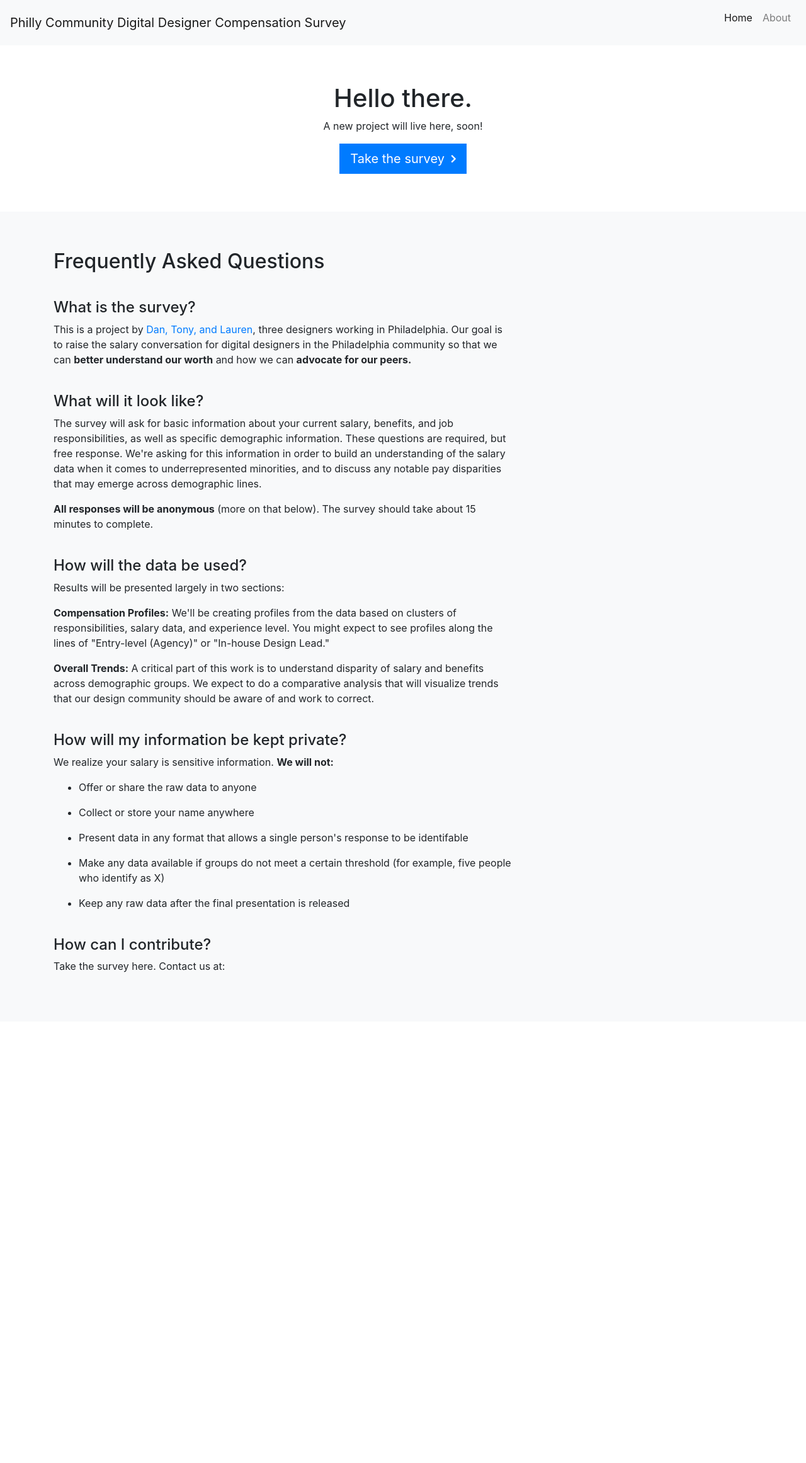
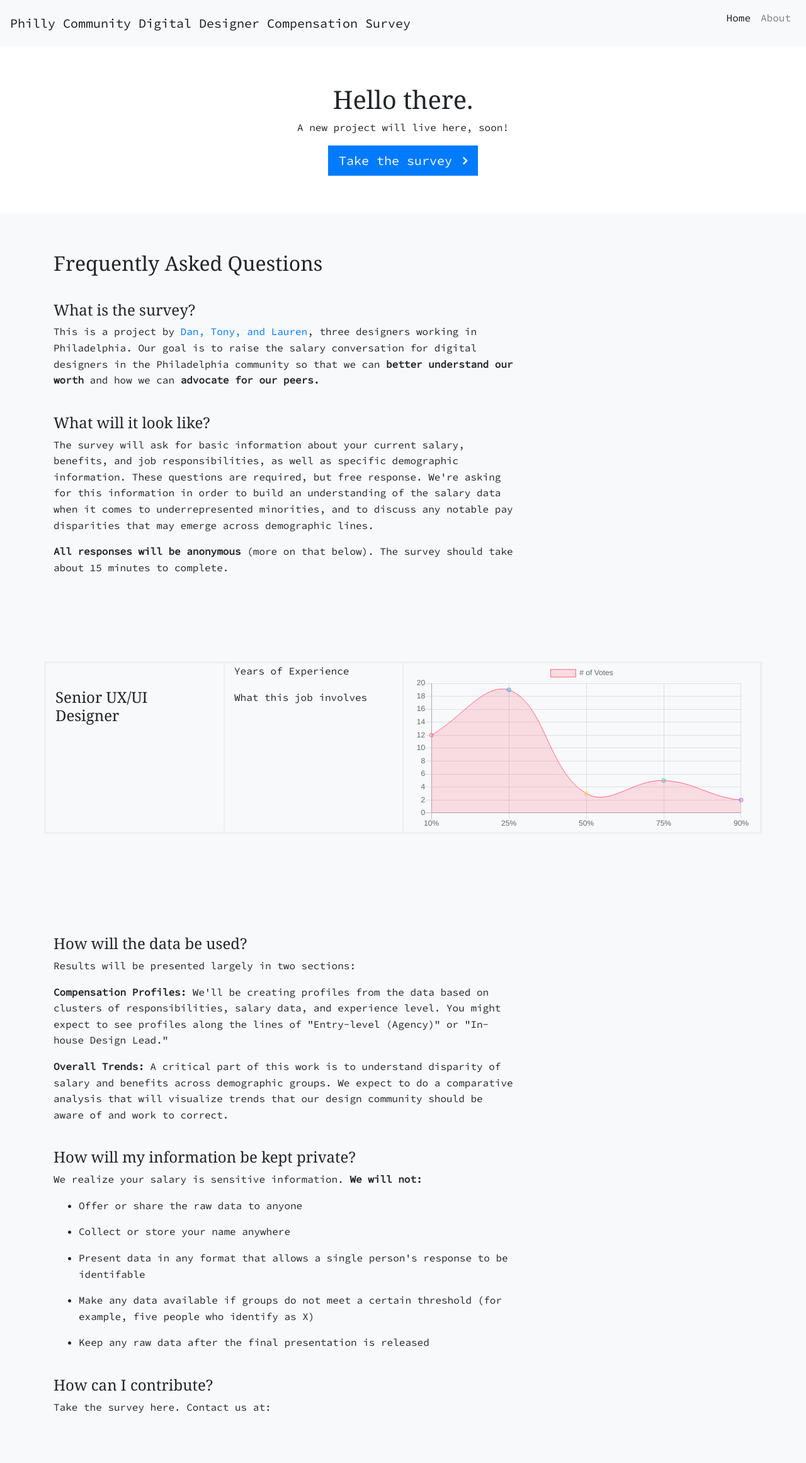
Before and after one commit to laurenhallden/designer-survey, a Jekyll site: the page built from index.md, in a window 1280 px wide. Shown: the whole page at 63% size. Built offline with Jekyll 4.4.1, drawn with Linux system fonts in a browser that asks for light colours; nearby versions of some CDN libraries; before the commit the page ends 1622 px from its top, so only the background shows below that.

Commit message:
adding fonts

```diff
--- a/_includes/head.html
+++ b/_includes/head.html
@@ -26,11 +26,13 @@
 <link rel="stylesheet" href="https://stackpath.bootstrapcdn.com/bootstrap/4.3.1/css/bootstrap.min.css" integrity="sha384-ggOyR0iXCbMQv3Xipma34MD+dH/1fQ784/j6cY/iJTQUOhcWr7x9JvoRxT2MZw1T" crossorigin="anonymous">
 <link rel="stylesheet" href="https://stackpath.bootstrapcdn.com/font-awesome/4.7.0/css/font-awesome.min.css">
 <link rel="stylesheet" type="text/css" href="/stylesheets/screen.css">
+<link rel="stylesheet" type="text/css" link href="https://fonts.googleapis.com/css?family=Source+Code+Pro&display=swap" rel="stylesheet">
 
 <!-- JS -->
 <script src="https://code.jquery.com/jquery-3.3.1.slim.min.js" integrity="sha384-q8i/X+965DzO0rT7abK41JStQIAqVgRVzpbzo5smXKp4YfRvH+8abtTE1Pi6jizo" crossorigin="anonymous"></script>
 <script src="https://cdnjs.cloudflare.com/ajax/libs/popper.js/1.14.7/umd/popper.min.js" integrity="sha384-UO2eT0CpHqdSJQ6hJty5KVphtPhzWj9WO1clHTMGa3JDZwrnQq4sF86dIHNDz0W1" crossorigin="anonymous"></script>
 <script src="https://stackpath.bootstrapcdn.com/bootstrap/4.3.1/js/bootstrap.min.js" integrity="sha384-JjSmVgyd0p3pXB1rRibZUAYoIIy6OrQ6VrjIEaFf/nJGzIxFDsf4x0xIM+B07jRM" crossorigin="anonymous"></script>
+<script src="https://cdn.jsdelivr.net/npm/chart.js@2.8.0/dist/Chart.min.js"></script>
 
 <!-- FAVICONS  -->
 <link rel="apple-touch-icon" sizes="180x180" href="/apple-touch-icon.png">
--- a/_layouts/standard.html
+++ b/_layouts/standard.html
@@ -27,6 +27,70 @@
                 <h4>What will it look like?</h4>
                 <p>The survey will ask for basic information about your current salary, benefits, and job responsibilities, as well as specific demographic information. These questions are required, but free response. We're asking for this information in order to build an understanding of the salary data when it comes to underrepresented minorities, and to discuss any notable pay disparities that may emerge across demographic lines.</p>
                 <p><strong>All responses will be anonymous</strong> (more on that below). The survey should take about 15 minutes to complete.</p>
+            </div>
+        </div>
+    </div>
+</section>
+<section class="bg-light chart">
+    <div class="container">
+        <div class="row">
+            <div class="col-md-3">
+                <h4>Senior UX/UI Designer</h4>
+            </div>
+            <div class="col-md-3">
+                <p>Years of Experience</p>
+                <p>What this job involves</p>
+
+            </div>
+            <div class="col-md-6">
+    <canvas id="myChart" width="400" height="200"></canvas>
+<script>
+var ctx = document.getElementById('myChart').getContext('2d');
+var myChart = new Chart(ctx, {
+    type: 'line',
+    data: {
+        labels: ['10%', '25%', '50%', '75%', '90%'],
+        datasets: [{
+            label: '# of Votes',
+            data: [12, 19, 3, 5, 2, 3],
+            backgroundColor: [
+                'rgba(255, 99, 132, 0.2)',
+                'rgba(54, 162, 235, 0.2)',
+                'rgba(255, 206, 86, 0.2)',
+                'rgba(75, 192, 192, 0.2)',
+                'rgba(153, 102, 255, 0.2)',
+                'rgba(255, 159, 64, 0.2)'
+            ],
+            borderColor: [
+                'rgba(255, 99, 132, 1)',
+                'rgba(54, 162, 235, 1)',
+                'rgba(255, 206, 86, 1)',
+                'rgba(75, 192, 192, 1)',
+                'rgba(153, 102, 255, 1)',
+                'rgba(255, 159, 64, 1)'
+            ],
+            borderWidth: 1
+        }]
+    },
+    options: {
+        scales: {
+            yAxes: [{
+                ticks: {
+                    beginAtZero: true
+                }
+            }]
+        }
+    }
+});
+</script>
+</div>
+</div>
+</section>
+
+<section class="bg-light faq">
+    <div class="container">
+        <div class="row">
+            <div class="col-md-8">
                 <h4>How will the data be used?</h4>
                 <p>Results will be presented largely in two sections:</p>
                 <p><strong>Compensation Profiles:</strong> We'll be creating profiles from the data based on clusters of responsibilities, salary data, and experience level. You might expect to see profiles along the lines of "Entry-level (Agency)" or "In-house Design Lead."</p>
--- a/sass/_layout.scss
+++ b/sass/_layout.scss
@@ -6,3 +6,9 @@ section {
 .row+.row {
 	margin-top: 40px;
 }
+
+.chart {
+	div {
+		border: 1px solid #efefef;
+	}
+}
--- a/stylesheets/screen.css
+++ b/stylesheets/screen.css
@@ -456,11 +456,22 @@ body, html {
 }
 
 /* line 1, ../sass/_type.scss */
+body, html {
+  font-family: 'Source Code Pro', monospace;
+  line-height: 1.6;
+}
+
+/* line 6, ../sass/_type.scss */
+h1, h2, h3, h4, h5 {
+  font-family: Georgia;
+}
+
+/* line 10, ../sass/_type.scss */
 ul li {
   margin-bottom: 1rem;
 }
 
-/* line 5, ../sass/_type.scss */
+/* line 14, ../sass/_type.scss */
 h4 {
   margin-top: 2.5rem;
 }
@@ -476,6 +487,11 @@ section {
   margin-top: 40px;
 }
 
+/* line 11, ../sass/_layout.scss */
+.chart div {
+  border: 1px solid #efefef;
+}
+
 /* Buttons */
 /* line 4, ../sass/_components.scss */
 .btn .fa-angle-right {
```
Also changed, not shown: _layouts/thanks.html (added, +15 -0 lines), sass/_type.scss (+9 -0 lines), thanks.md (added, +5 -0 lines).
